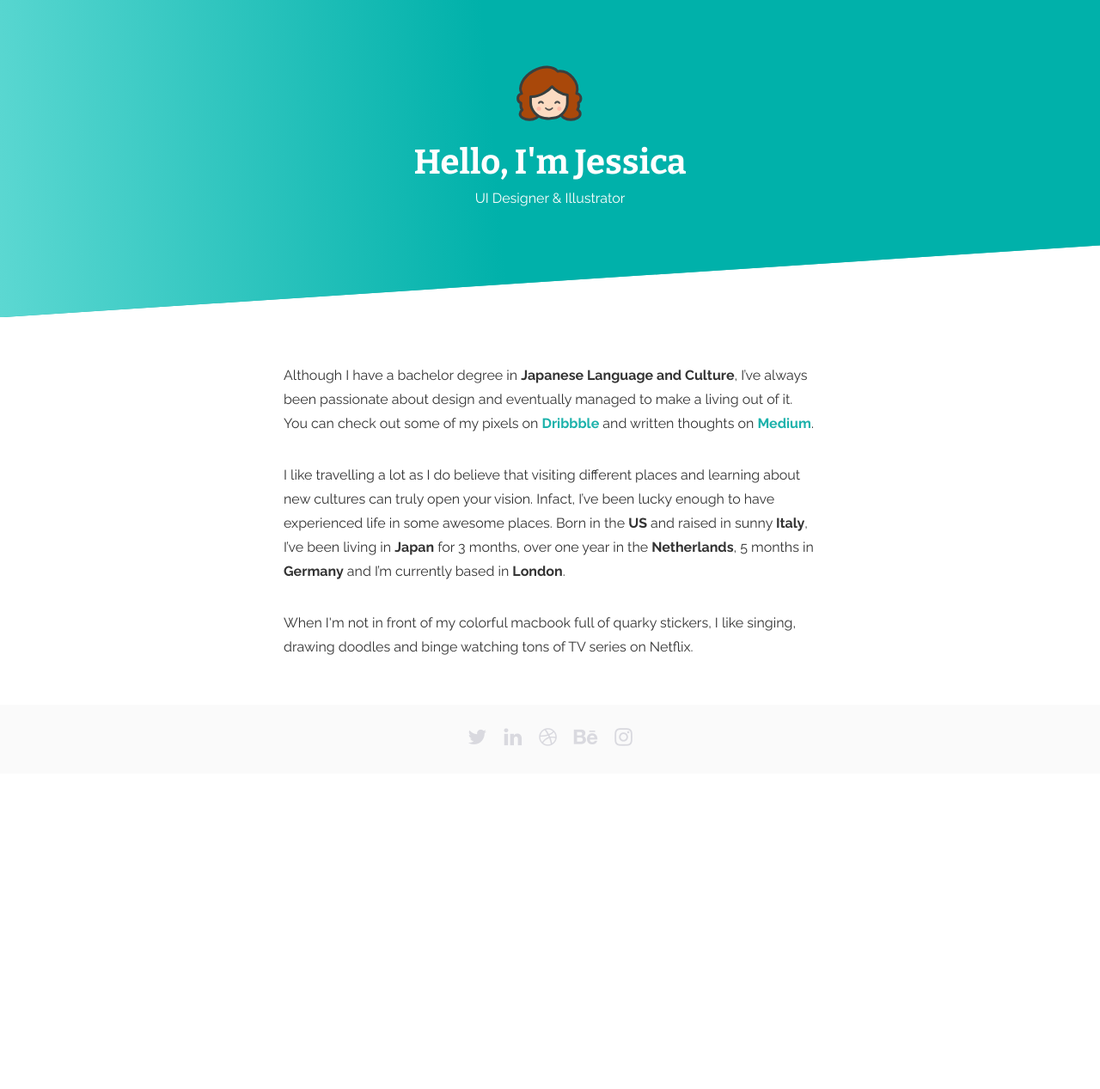
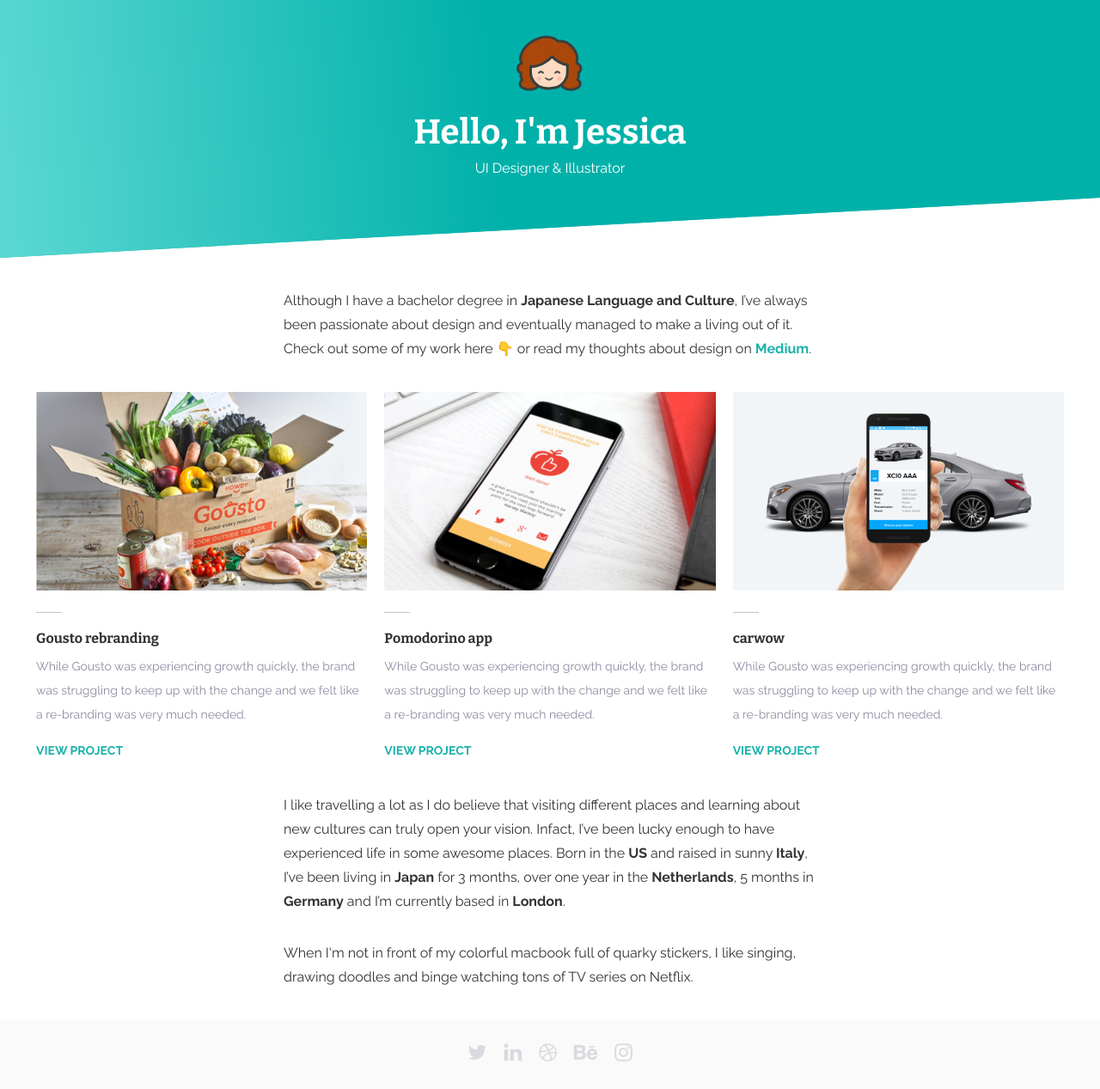
Before and after one commit to jexyla/jexyla.github.io, a Jekyll site: the page built from index.html, in a window 1280 px wide. Shown: the whole page at 86% size. Built offline with Jekyll 4.4.1, drawn with Linux system fonts in a browser that asks for light colours; nearby versions of some CDN libraries; before the commit the page ends 900 px from its top, so only the background shows below that.

Commit message:
fixed font not showing up correctly

```diff
--- a/css/main.scss
+++ b/css/main.scss
@@ -270,7 +270,7 @@
 
 .project-description {
   h1, h2, h3 {
-    font-family: Bitter-Bold;
+    font-family: Bitter, serif;
     text-align: left;
     width: 100%;
     margin-bottom: 0;
@@ -279,7 +279,7 @@
 
 .team {
   h2 {
-  font-family: Bitter-Bold;
+  font-family: Bitter, serif;
   font-size: 16px;
   color: #8C8CA2;
   line-height: 32px;
@@ -287,7 +287,7 @@
 }
 
   p {
-    font-family: Raleway;
+    font-family: $base-font-family;
     font-size: 14px;
     color: #8C8CA2;
     line-height: 22px;
@@ -303,7 +303,7 @@
     text-align: left;
     width: 100%;
     margin-bottom: 0;
-    font-family: Bitter-Bold;
+    font-family: Bitter, serif;
     font-size: 12px;
     color: #00B1AA;
     line-height: 32px;
@@ -311,7 +311,7 @@
   }
 
   p {
-    font-family: Raleway-SemiBold;
+    font-family: $base-font-family;
     font-size: 22px;
     color: #1D2E37;
     line-height: 32px;
@@ -326,13 +326,13 @@
   padding: 80px 20px;
 
   h3 {
-    font-family: Raleway-SemiBold;
+    font-family: $base-font-family;
     font-size: 14px;
     color: #8C8CA2;
   }
 
   span {
-    font-family: Bitter-Bold;
+    font-family: Bitter, serif;
     font-size: 36px;
     color: #1D2E37;
   }
--- a/index.html
+++ b/index.html
@@ -2,13 +2,66 @@
 layout: default
 ---
 <section class="flex-vertical-container">
+
   <p>
-        Although I have a bachelor degree in <strong>Japanese Language and Culture</strong>, I’ve always been passionate about design and eventually managed to make a living out of it. You can check out some of my pixels on <a href="https://www.dribbble.com/jexyla">Dribbble</a> and written thoughts on <a href="https://medium.com/@jexyla">Medium</a>.
+    Although I have a bachelor degree in <strong>Japanese Language and Culture</strong>, I’ve always been passionate about design and eventually managed to make a living out of it. Check out some of my work here 👇 or read my thoughts about design on <a href="https://medium.com/@jexyla">Medium</a>.
   </p>
+
+</section>
+
+  <div class="projects-container">
+      <div class="project-card">
+        <a href="/projects/gousto">
+          <img src="/assets/gousto-project@2x.png" alt="Gousto Rebranding"/>
+        </a>
+        <hr align="left">
+        <h4>
+            Gousto rebranding
+        </h4>
         <p>
-        I like travelling a lot as I do believe that visiting different places and learning about new cultures can truly open your vision. Infact, I’ve been lucky enough to have experienced life in some awesome places. Born in the <strong>US</strong> and raised in sunny <strong>Italy</strong>, I’ve been living in <strong>Japan</strong> for 3 months, over one year in the <strong>Netherlands</strong>, 5 months in <strong>Germany</strong> and I’m currently based in <strong>London</strong>.
+          While Gousto was experiencing growth quickly, the brand was struggling to keep up with the change and we felt like a re-branding was very much needed.
+        </p>
+        <div class="view-more-link">
+          <a href="/projects/gousto">View project</a></div>
+        </div>
+      <div class="project-card">
+        <a href="/projects/pomodorino">
+          <img src="/assets/pomodorino-project@2x.png" alt="Pomodorino app"/>
+        </a>
+        <hr align="left">
+        <h4>
+            Pomodorino app
+        </h4>
+        <p>
+          While Gousto was experiencing growth quickly, the brand was struggling to keep up with the change and we felt like a re-branding was very much needed.
+        </p>
+        <div class="view-more-link">
+          <a href="http://jexyla.com/projects/pomodorino">View project</a></div>
+      </div>
+      <div class="project-card">
+        <a href="http://jexyla.com/projects/carwow">
+          <img src="/assets/carwow-project@2x.png" alt="carwow"/>
+        </a>
+        <hr align="left">
+        <h4>
+            carwow
+        </h4>
+        <p>
+          While Gousto was experiencing growth quickly, the brand was struggling to keep up with the change and we felt like a re-branding was very much needed.
+        </p>
+        <div class="view-more-link">
+          <a href="http://jexyla.com/projects/carwow">View project</a></div>
+      </div>
+  </div>
+
+  <section class="flex-vertical-container">
+
+    <p>
+    I like travelling a lot as I do believe that visiting different places and learning about new cultures can truly open your vision. Infact, I’ve been lucky enough to have experienced life in some awesome places. Born in the <strong>US</strong> and
+    raised in sunny <strong>Italy</strong>, I’ve been living in <strong>Japan</strong> for 3 months, over one year in the <strong>Netherlands</strong>, 5 months in <strong>Germany</strong> and I’m currently based in <strong>London</strong>.
   </p>
   <p>
     When I'm not in front of my colorful macbook full of quarky stickers, I like singing, drawing doodles and binge watching tons of TV series on Netflix.
   </p>
+
 </section>
```
Lines whose indentation alone changed are shown as unchanged.
